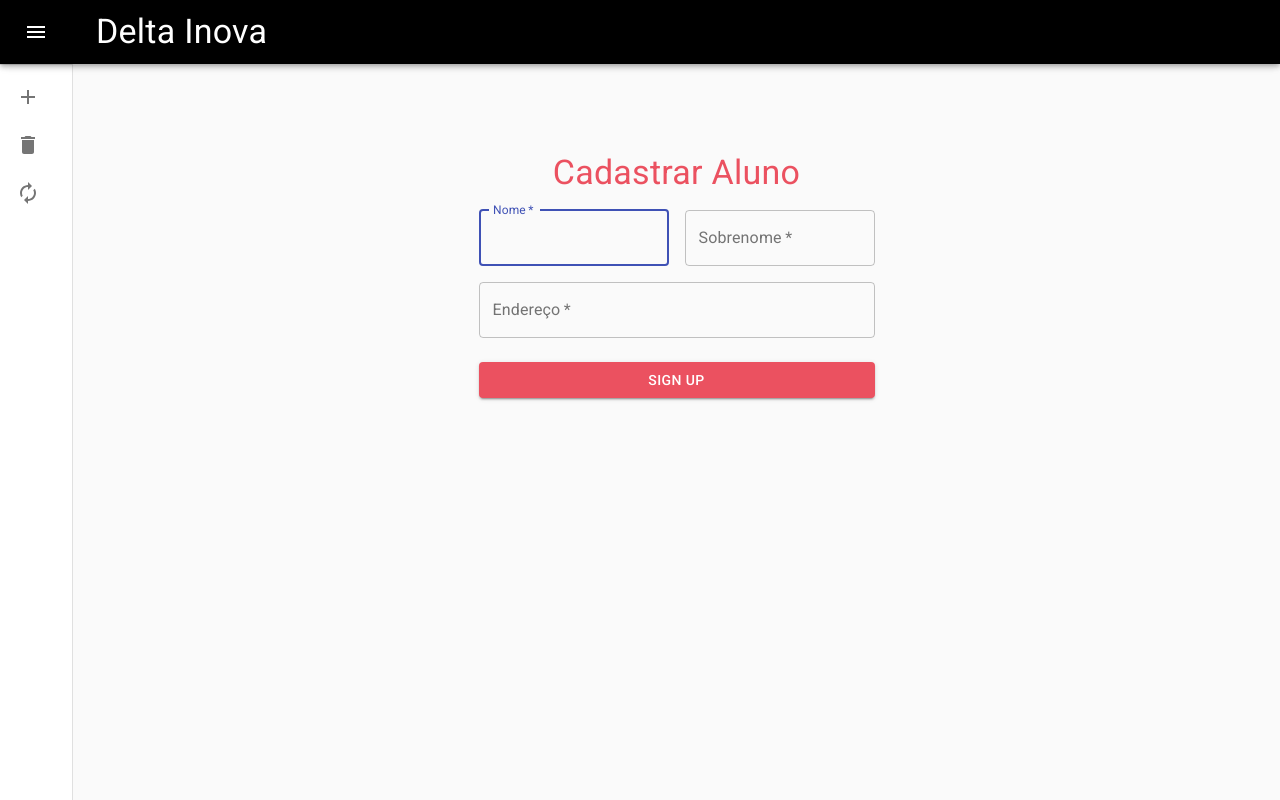
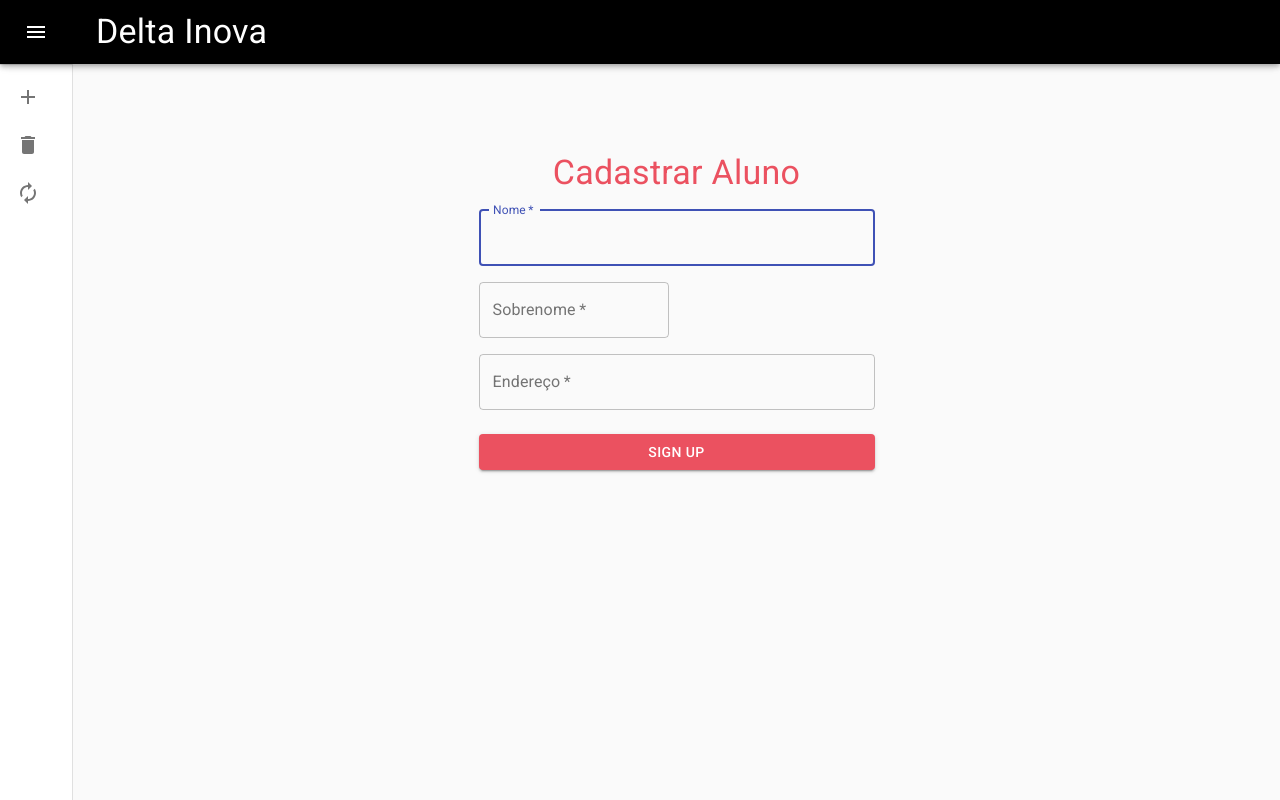
Before and after one commit to fabioNog/Delta, a React (Create React App) app in the folder deltafrontend/: page /adicionar in a window 1280 px wide. Built offline with nearby package versions, Linux system fonts and the light colour scheme.

Commit message:
Alterando Formuluario Criar para receber mais Campos do endereco

```diff
--- a/deltafrontend/src/components/FormularioCriar.js
+++ b/deltafrontend/src/components/FormularioCriar.js
@@ -40,7 +40,7 @@ export default function Cadastrar() {
         </Typography>
         <form className={classes.form} noValidate>
           <Grid container spacing={2}>
-            <Grid item xs={12} sm={6}>
+            <Grid item xs={12}>
               <TextField
                 autoComplete="fname"
                 name="nome"
```
